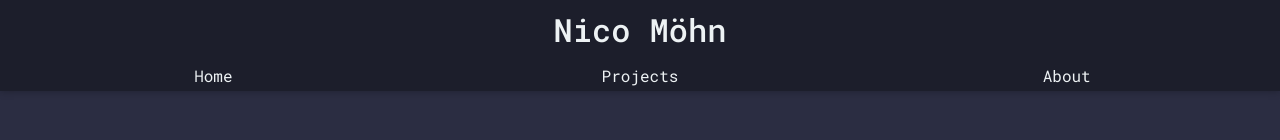
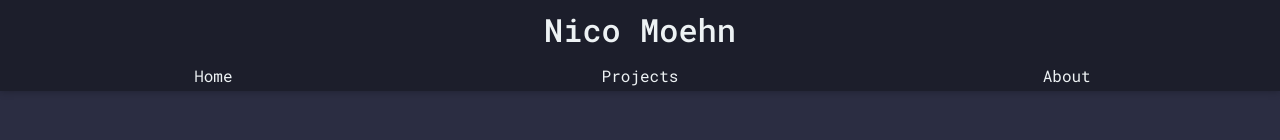
Before and after one commit to nitodeco/nitodeco-portfolio, a React (Create React App) app: page / in a window 1280 px wide. Shown: the top 140 px of the page. Built offline with nearby package versions, Linux system fonts and the light colour scheme.

Commit message:
Edited homepage

```diff
--- a/public/index.html
+++ b/public/index.html
@@ -6,9 +6,9 @@
     <meta name="viewport" content="width=device-width, initial-scale=1.0, viewport-fit=cover" />
     <meta http-equiv="content-language" content="en" />
     <meta name="theme-color" content="#000000" />
-    <meta name="author" content="Nico Möhn (nitodeco)">
+    <meta name="author" content="Nico Moehn (nitodeco)">
     <link rel="manifest" href="%PUBLIC_URL%/manifest.json" />
-    <title>React App</title>
+    <title>Portfolio</title>
   </head>
   <body>
     <noscript>You need to enable JavaScript to run this app.</noscript>
--- a/src/Navigation.js
+++ b/src/Navigation.js
@@ -1,7 +1,7 @@
 const Navigation = () => {
     return (
         <nav className="navbar shadow">
-            <h1>Nico Möhn</h1>
+            <h1>Nico Moehn</h1>
             <div className="links">
                 <div className="btn"><a href="/">Home</a></div>
                 <div className="btn"><a href="/projects">Projects</a></div>
```
